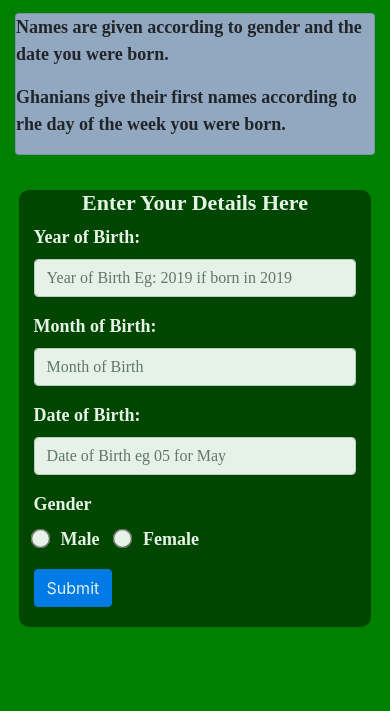
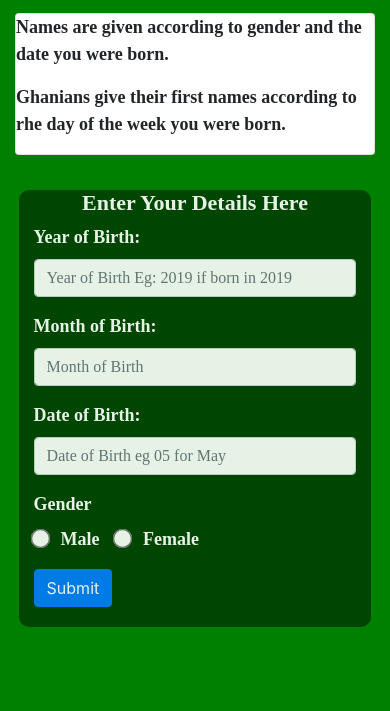
Before and after one commit to Mercy-Njoroge/Akam-Names, a plain HTML site: page index.html in a window 390 px wide. Shown: the part 133-844 px from the top of the page. Drawn offline with Linux system fonts and the light colour scheme; a web font is replaced by a local one.

Commit message:
remove style to card

```diff
--- a/css/styles.css
+++ b/css/styles.css
@@ -63,9 +63,6 @@ body{
      h2{
        font-size:22px;
      }
-   .card{
-     background: rgb(145, 168, 192);
-   }
    .card-body{
      color: rgb(0, 0, 0);
    }
```
